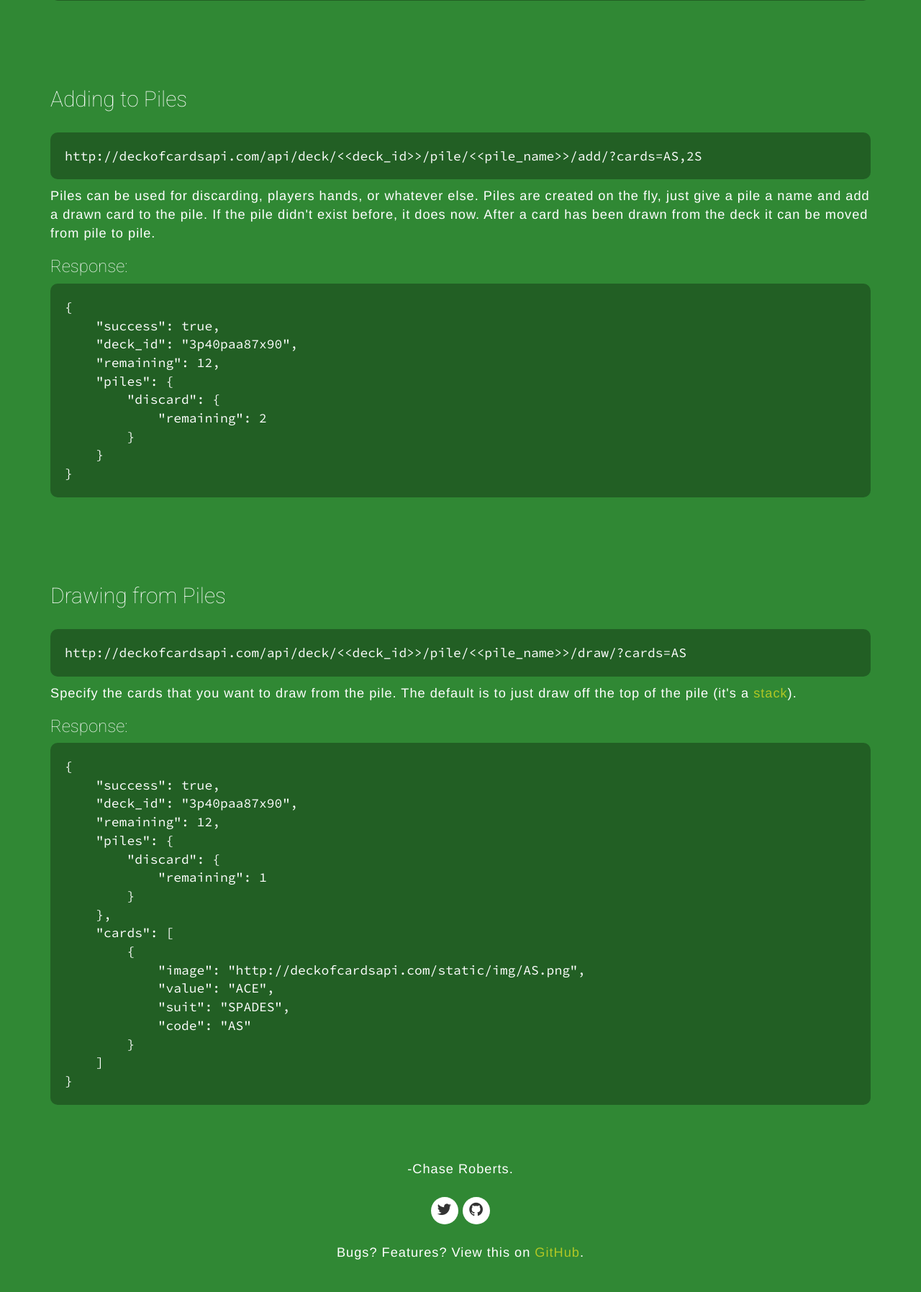
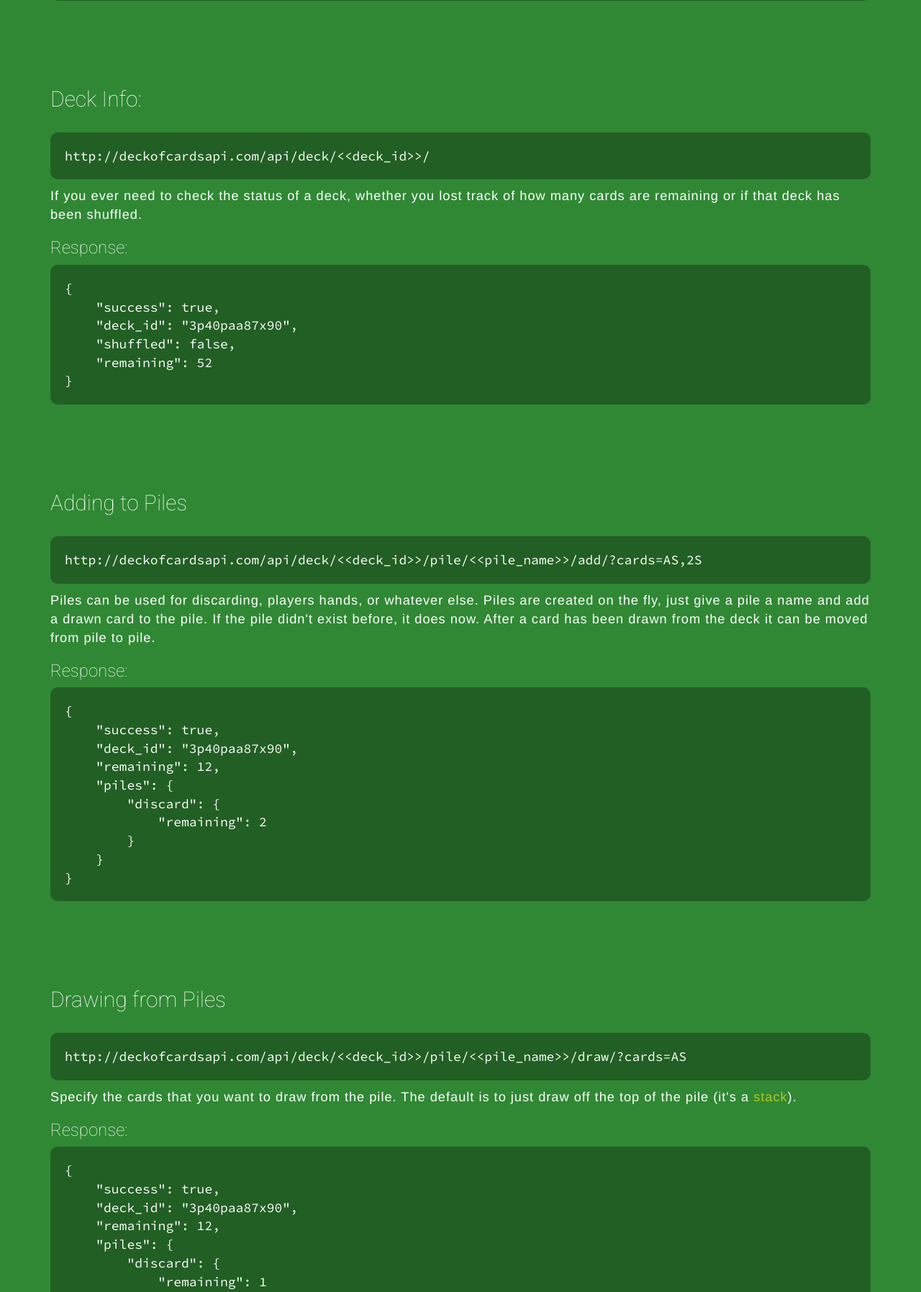
Before and after one commit to crobertsbmw/deckofcards, a Django app: page / in a window 1280 px wide. Shown: the part 3730-5525 px from the top of the page at 72% size. Run offline with Django 3.2, Linux system fonts and the light colour scheme; some libraries are stand-ins or nearby versions.

Commit message:
Added shuffled state to deck object.

```diff
--- a/deck/models.py
+++ b/deck/models.py
@@ -27,6 +27,7 @@ class Deck(models.Model):
     stack = JSONField(null=True, blank=True)
     piles = JSONField(null=True, blank=True)
     deck_contents = JSONField(null=True, blank=True)
+    shuffled = models.BooleanField(default=False)
 
     def open_new(self, cards_used=None):
         stack = []
--- a/deck/templates/docs.html
+++ b/deck/templates/docs.html
@@ -257,6 +257,22 @@ http://deckofcardsapi.com/api/deck/new/shuffle/?cards=AS,2S,KS,AD,2D,KD,AC,2C,KC
 }
 </pre>
 
+<h2 class="section-header" id="deck-info">Deck Info:</h2>
+<pre>
+http://deckofcardsapi.com/api/deck/&lt;&lt;deck_id&gt;&gt;/
+</pre>
+<p>If you ever need to check the status of a deck, whether you lost track of how many cards are remaining or if that deck has been shuffled.</p>
+
+<h3>Response:</h3>
+<pre>
+{
+    "success": true,
+    "deck_id": "3p40paa87x90",
+    "shuffled": false,
+    "remaining": 52
+}
+</pre>
+
 <h2 class="section-header" id="add-to-pile">Adding to Piles</h2>
 <pre>
 http://deckofcardsapi.com/api/deck/&lt;&lt;deck_id&gt;&gt;/pile/&lt;&lt;pile_name&gt;&gt;/add/?cards=AS,2S
@@ -318,16 +334,16 @@ Bugs? Features? View this on <a href="https://github.com/crobertsbmw/deckofcards
 
 <br><hr>
 
-<h3 class="text-center" id="projects">
+<!-- <h3 class="text-center" id="projects">
 See what people are doing with Deck of Cards:
 </h3><br>
 <div class="row">
     <div class="col-md-6 col-lg-4 text-center">
         <a href="https://www.npmjs.com/package/node-of-cards"><img src="{{STATIC_URL}}img/node-of-cards.png"></a>
     </div>
-</div>
+</div> -->
 <br>
-<p class="text-center">Have you made something cool? <a href="https://twitter.com/crobertsbmw">Let me know.</a></p>
+<p class="text-center">I would love to see what you are making with this API. Please <a href="https://twitter.com/crobertsbmw">tweet at me!</a></p>
 
 </div>
 </div>
--- a/deck/urls.py
+++ b/deck/urls.py
@@ -11,6 +11,7 @@ urlpatterns = patterns('',
     url(r'^deck/(?P<key>\w+)/shuffle/$', 'deck.views.shuffle', name='shuffle_key'),
     url(r'^deck/new/draw/$', 'deck.views.draw', name='new_draw'),
     url(r'^deck/(?P<key>\w+)/draw/$', 'deck.views.draw', name='draw'),
+    url(r'^deck/(?P<key>\w+)/$', 'deck.views.deck_info', name='info'),
 
     url(r'^deck/(?P<key>\w+)/pile/(?P<pile>\w+)/add/$', 'deck.views.add_to_pile', name='add'),
     url(r'^deck/(?P<key>\w+)/pile/(?P<pile>\w+)/draw/$', 'deck.views.draw_from_pile', name='draw_pile'),
```
Also changed, not shown: deck/views.py (+18 -4 lines), deck/migrations/0004_deck_shuffled.py (added).
